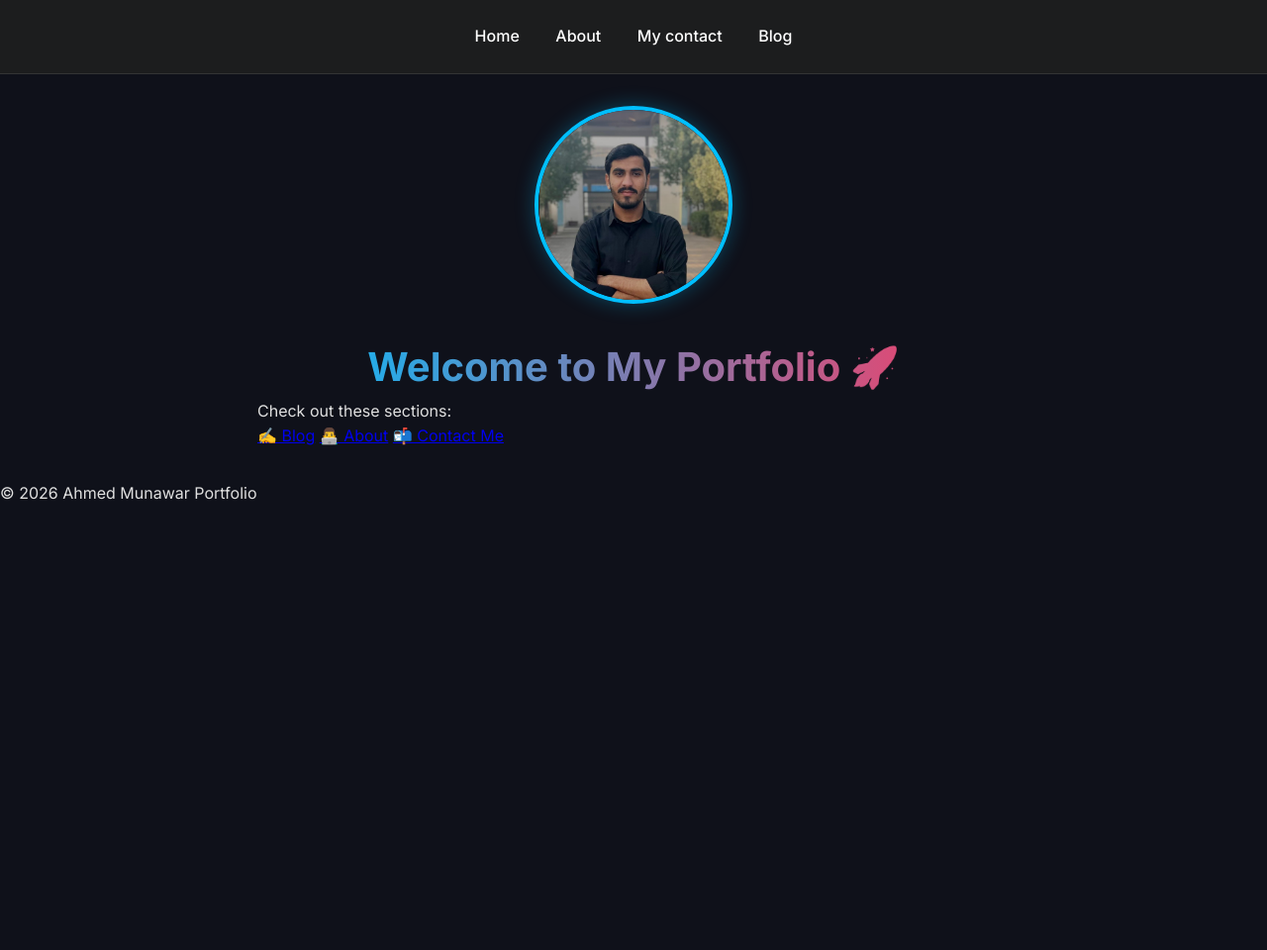
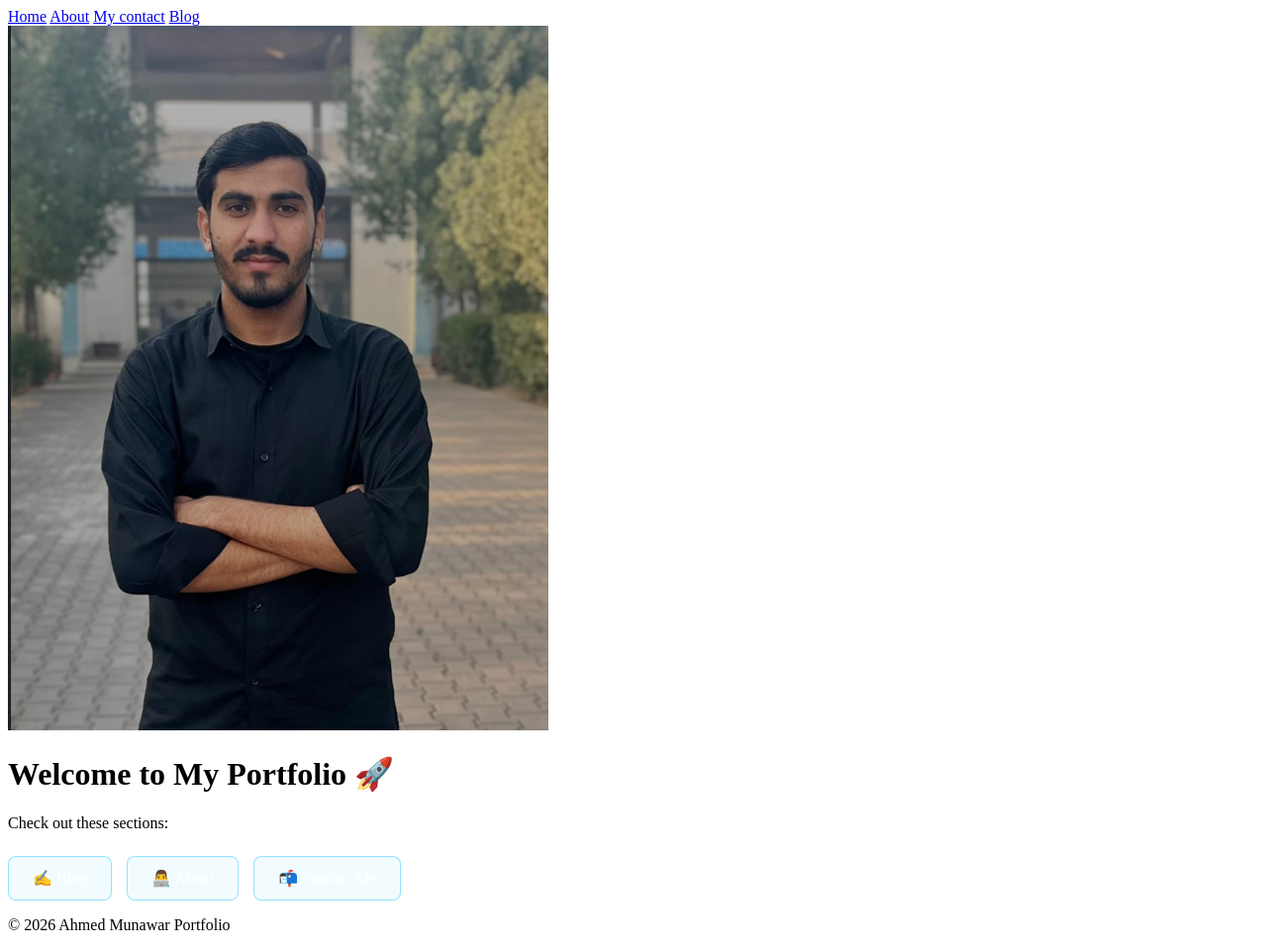
Before and after one commit to engr-ahmad-munawar/engr-ahmad-munawar.github.io-Portfolio-, a Jekyll site: the page built from index.md, in a window 1280 px wide. Shown: the whole page at 99% size. Built offline with Jekyll 4.4.1, drawn with Linux system fonts in a browser that asks for light colours; before the commit the page ends 900 px from its top, so only the background shows below that.

Commit message:
Update style.css

```diff
--- a/assets/css/style.css
+++ b/assets/css/style.css
@@ -1,62 +1,29 @@
-@import url('https://fonts.googleapis.com/css2?family=Inter:wght@400;500;700&display=swap');
-
-* {
-  box-sizing: border-box;
-  margin: 0;
-  padding: 0;
+/* Container to align buttons side-by-side */
+.nav-button-container {
+  display: flex;
+  flex-wrap: wrap;
+  gap: 15px;
+  margin-top: 1.5rem;
 }
 
-body {
-  background-color: #0f111a;
-  color: #e0e0e0;
-  font-family: 'Inter', sans-serif;
-  line-height: 1.6;
+/* The Professional Button Style */
+.nav-btn {
+  color: #ffffff !important;
+  text-decoration: none;
+  padding: 12px 24px;
+  border: 1px solid rgba(0, 191, 255, 0.4); /* Tech Blue */
+  border-radius: 8px;
+  background: rgba(0, 191, 255, 0.05);
+  font-weight: 500;
+  transition: all 0.3s cubic-bezier(0.4, 0, 0.2, 1);
+  display: inline-block;
 }
 
-header {
-  background: rgba(31, 31, 31, 0.9);
-  padding: 1.5rem;
-  border-bottom: 1px solid rgba(255, 255, 255, 0.1);
-  text-align: center;
+/* Hover Effect: Glow and Lift */
+.nav-btn:hover {
+  background: rgba(255, 56, 96, 0.15); /* Tech Red Glow */
+  border-color: #ff3860;
+  color: #ff3860 !important;
+  transform: translateY(-4px);
+  box-shadow: 0 8px 20px rgba(255, 56, 96, 0.3);
 }
-
-nav a {
-  color: #ffffff;
-  margin: 0 1rem;
-  text-decoration: none;
-  font-weight: 500;
-}
-
-nav a:hover {
-  color: #00bfff;
-}
-
-main {
-  max-width: 800px;
-  margin: 2rem auto;
-  padding: 0 20px;
-}
-
-.avatar-container {
-  display: flex;
-  justify-content: center;
-  margin-bottom: 2rem;
-}
-
-.profile-avatar {
-  width: 200px;
-  height: 200px;
-  border-radius: 50%;
-  object-fit: cover; /* This stops the stretching */
-  object-position: center top;
-  border: 4px solid #00bfff;
-  box-shadow: 0 0 20px rgba(0, 191, 255, 0.3);
-}
-
-h1 {
-  text-align: center;
-  background: linear-gradient(90deg, #00bfff, #ff3860);
-  -webkit-background-clip: text;
-  -webkit-text-fill-color: transparent;
-  font-size: 2.5rem;
-}
```
